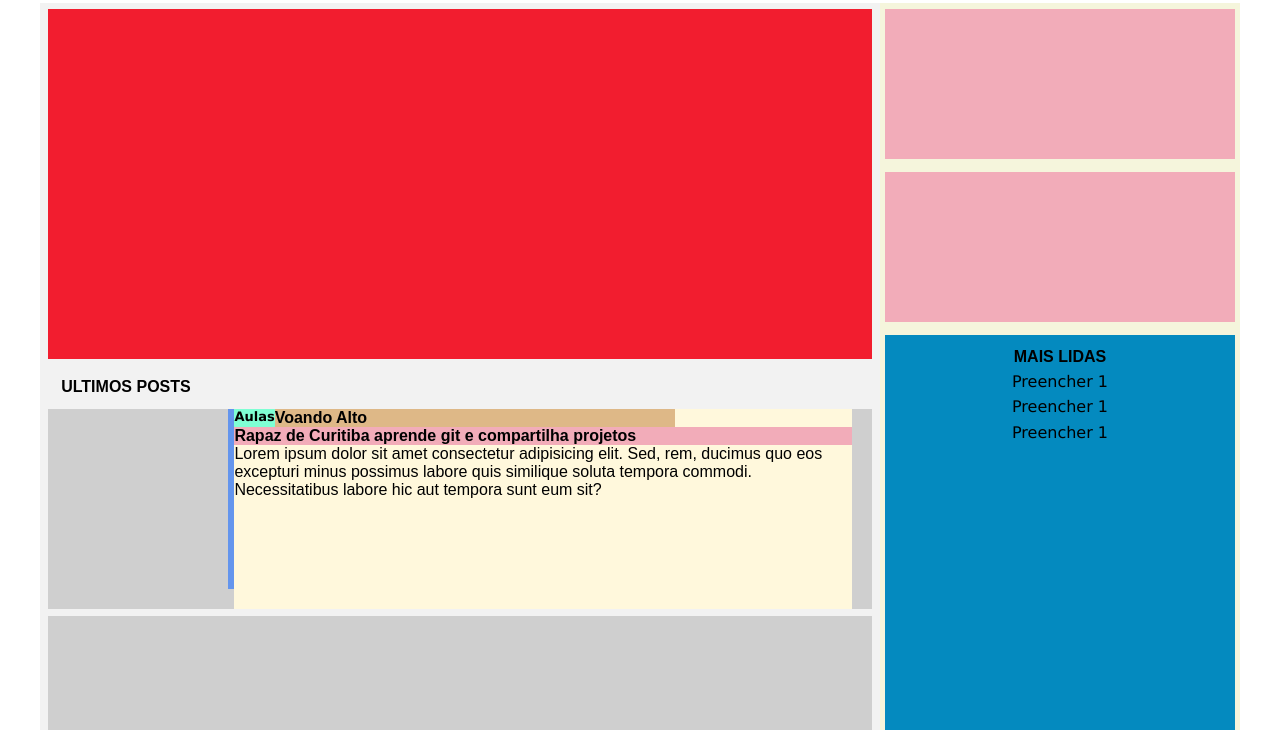
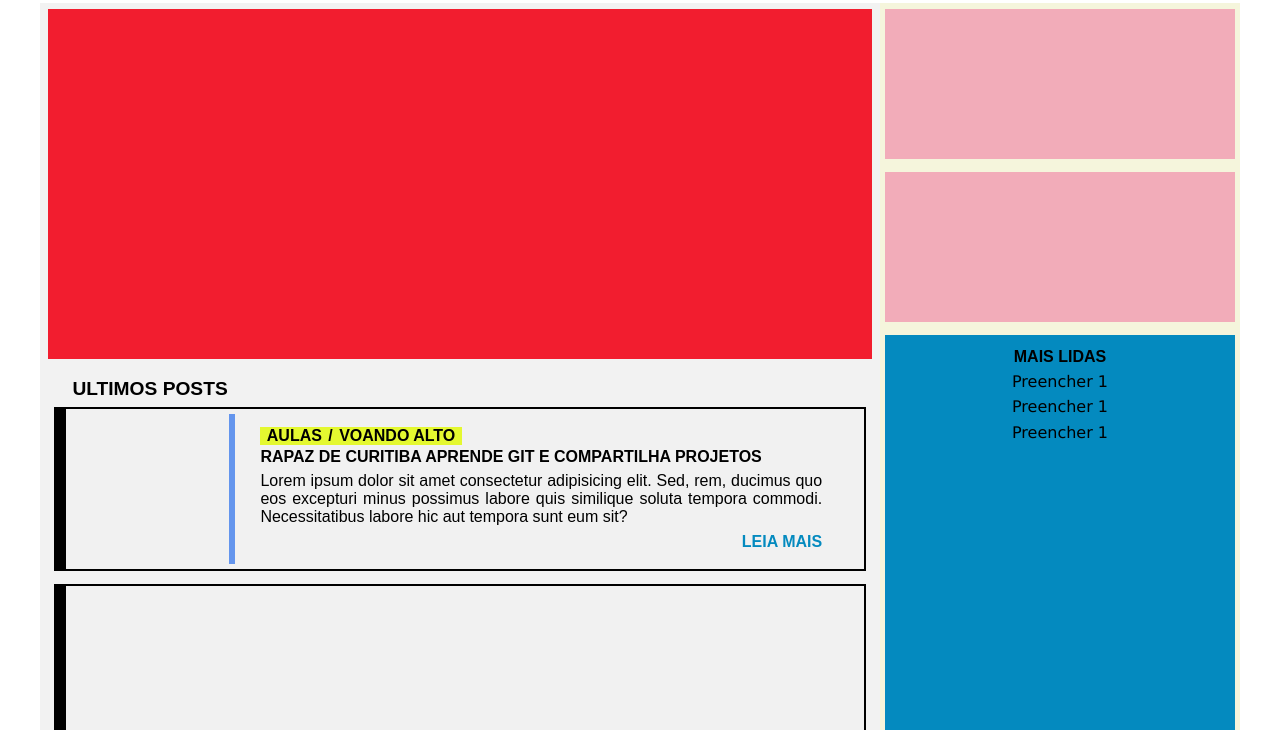
Before and after one commit to felipehdev/DESAFIO-30D, a plain HTML site: page index.html in a window 1280 px wide. Shown: the part 70-800 px from the top of the page. Drawn offline with Linux system fonts and the light colour scheme.

Commit message:
adionado mais detalhes e alinhamentos no 1o post

```diff
--- a/index.css
+++ b/index.css
@@ -106,56 +106,91 @@
 
 .last-posts-header {
   margin-top: 1.2rem;
-  margin-left: 0.8rem;
+  margin-left: 1.5rem;
   font-family: Arial, Helvetica, sans-serif;
   text-align: left;
   font-weight: 700;
+  font-size: 1.2rem;
 }
 .all-posts {
-  margin-top: 0.4rem;
+  border: 2px solid black;
+  border-left: 12px solid black;
+  margin-top: 0.8rem;
   display: flex;
-  align-items: flex-start;
-  width: 98%;
-  height: 200px;
-  background-color: #cfcfcf;
+  align-items: center;
+  width: 95%;
+  height: 160px;
+  background-color: #f1f1f1;
 }
 .post-one-container {
-  margin-top: 0.8rem;
+  margin-top: 0.4rem;
 }
 .post-img-border {
-  height: 180px;
-  width: 180px;
+  margin-left: 0.8rem;
+  height: 150px;
+  width: 150px;
+  min-width: 150px;
   border-right: 6px solid cornflowerblue;
 }
 
 .post-call-container {
+  margin-left: 0.8rem;
+  margin-right: 1.2rem;
   display: flex;
   flex-direction: column;
-  width: 75%;
-  height: 100%;
-  background-color: cornsilk;
+  justify-content: center;
+  width: 72%;
+  height: 80%;
+  text-align: justify;
 }
 .category-and-post-little-text-container {
+  margin-left: 0.8rem;
+  padding-right: 0.4rem;
+  margin-bottom: 0.2rem;
   display: flex;
+  background-color: #e4f830;
+  width: fit-content;
+
 }
 .category {
+  margin-left: 0.4rem;
   font-family: 'Lucida Sans', 'Lucida Sans Regular', 'Lucida Grande', 'Lucida Sans Unicode', Geneva, Verdana, sans-serif;
+  text-transform: uppercase;
   font-weight: 700;
-  font-size: small;
   display: flex;
-  background-color: aquamarine;
+
+}
+.post-title-bar {
+  margin-left: 0.4rem;
+  font-weight: 700;
 }
 .post-little-text {
+  margin-left: 0.4rem;
+  text-transform: uppercase;
+  font-weight: 700;
   font-size: medium;
   font-family: Arial, Helvetica, sans-serif;
-  width: 400px;
-  background-color: burlywood;
+
 }
 .post-title {
+  margin-left: 0.8rem;
   width: 100%;
-  background-color: #f2acb9;
+  text-transform: uppercase;
+}
+.post-seo {
+  margin-left: 0.8rem;
+  margin-top: 0.4rem;
+}
+.read-more {
+  margin-left: 2.4rem;
+  margin-top: 0.4rem;
+  text-decoration: none;
+  color: #048abf;
+  font-weight: 600;
+  text-align: right;
+}
+/*sidebar*/
 
-}
 .sidebar {
   position: sticky;
   display: flex;
@@ -198,6 +233,7 @@
   width: 100%;
   height: 500;
 }
+
 @media (max-width: 700px) {
   .ads-container {
     display: flex;
--- a/index.html
+++ b/index.html
@@ -58,9 +58,10 @@
             <div class="all-posts post-one-container">
               <div class="post-img-border"><img src="" alt="" class="post-img"></div>
               <div class="post-call-container">
-                <div class="category-and-post-little-text-container"><span class="category">Aulas</span><h6 class="post-little-text">Voando Alto</h6></div>
+                <div class="category-and-post-little-text-container"><div class="category"><p>Aulas</p><p class="post-title-bar">/</p></div><h6 class="post-little-text">Voando Alto</h6></div>
                 <h4 class="post-title">Rapaz de Curitiba aprende git e compartilha projetos</h2>
                 <p class="post-seo"> Lorem ipsum dolor sit amet consectetur adipisicing elit. Sed, rem, ducimus quo eos excepturi minus possimus labore quis similique soluta tempora commodi. Necessitatibus labore hic aut tempora sunt eum sit?</p>
+                <a class="read-more" href="#">LEIA MAIS</a>
               </div>
             </div>
             <div class="all-posts post-two-container"></div>
```
